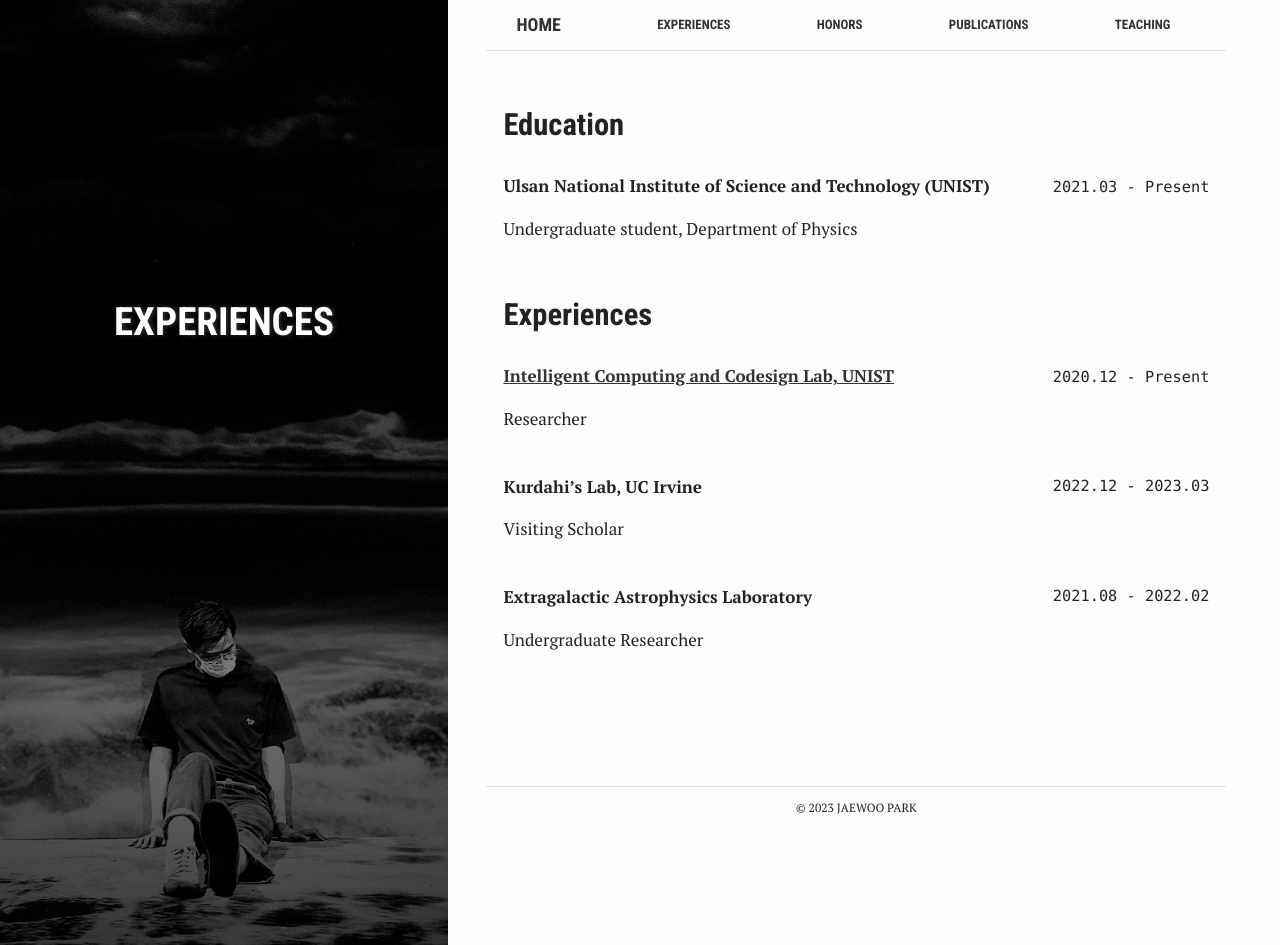
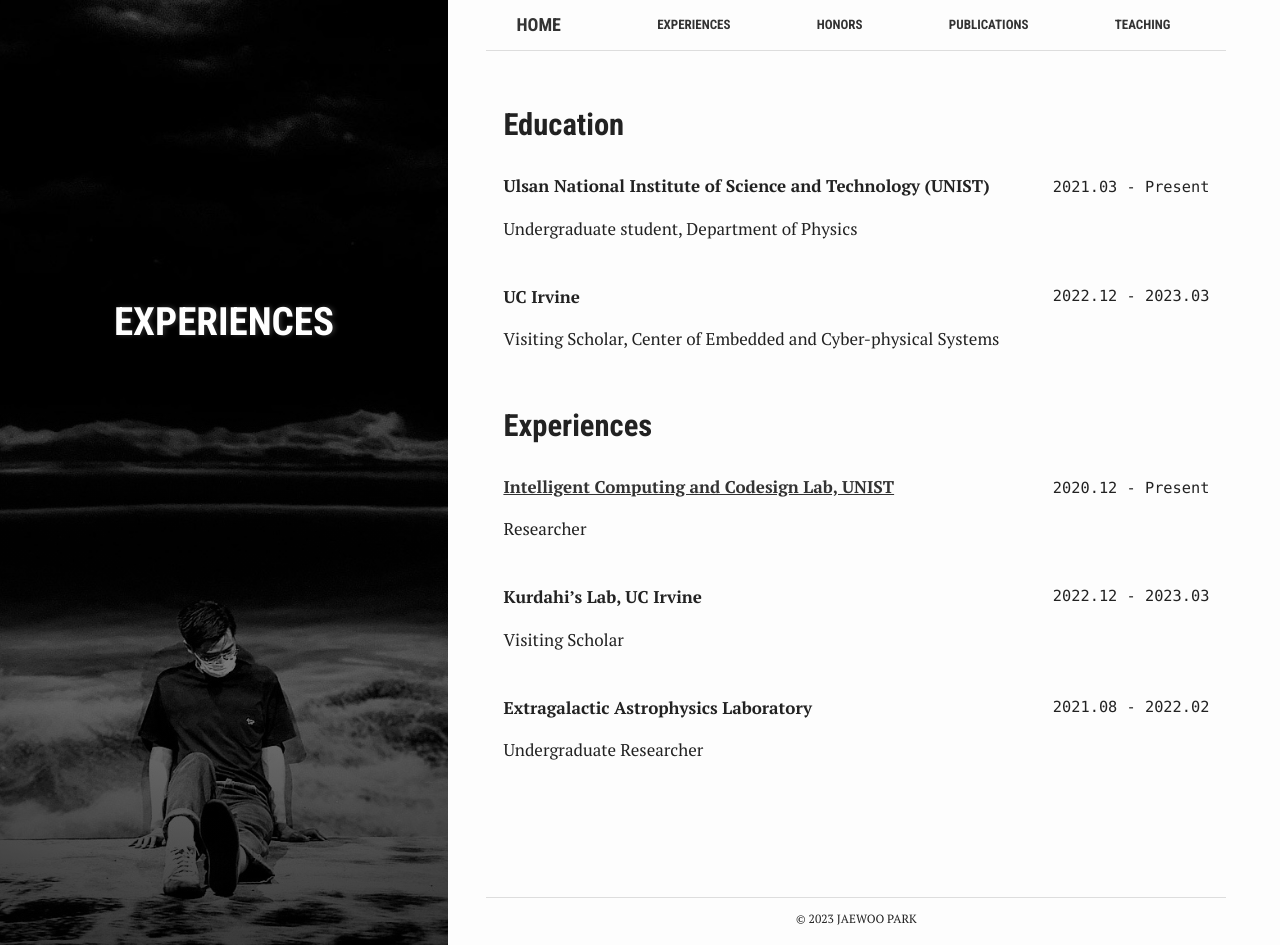
Before and after one commit to hecate64/hecate64.github.io, a Jekyll site: the page built from experiences.md, in a window 1280 px wide and 945 px high. Built offline with Jekyll 4.4.1, drawn with Linux system fonts in a browser that asks for light colours.

```diff
--- a/experiences.md
+++ b/experiences.md
@@ -15,6 +15,15 @@ __Ulsan National Institute of Science and Technology (UNIST)__
 
 
 Undergraduate student, Department of Physics
+<br/>
+<br/>
+
+<div style="float: right"> <code> 2022.12 - 2023.03 </code> </div>
+
+__UC Irvine__
+
+
+Visiting Scholar, Center of Embedded and Cyber-physical Systems
 <br/>
 <br/>
 
--- a/index.html
+++ b/index.html
@@ -23,7 +23,7 @@ summary: "Research Scientist"
     <hr>
     <p><br/>
     As a researcher in the <a href="https://iccl.unist.ac.kr/" target="_blank" rel="noopener noreferrer">ICCL</a> lab, I&#39;ve done researches about DNN accelerators and domain specific accelerators for Fully-Homomorphic-Encrypticons.
-    Right now, I have a research project in Processing-In-Memory computing, co-working with UC Irvine. </p>
+    Right now, I have a research project in Processing-In-Memory computing, co-working with professor Krudahi @ UC Irvine. </p>
     <p>I also have teaching experiences in UNIST, teaching undergraduate and first year master students to make a working example of a simple DNN Accelerator in HLS from scratch. </p>
     <p>I have chosen my major to be physics, also being interested in mathematics and physics research.
     I have worked on large scale cosmological simulations using the data from JWST with
```
Also changed, not shown: publications.md (+1 -1 lines), 7 other files.
